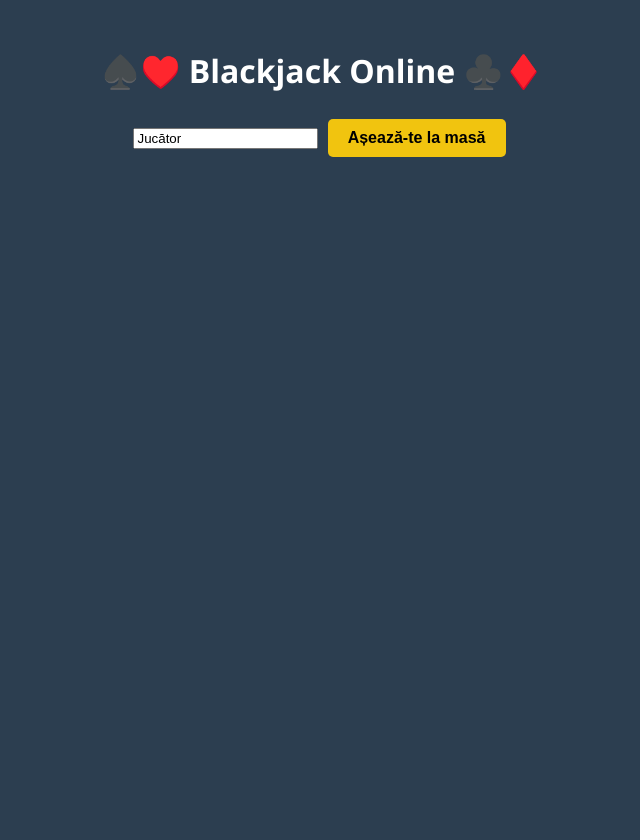
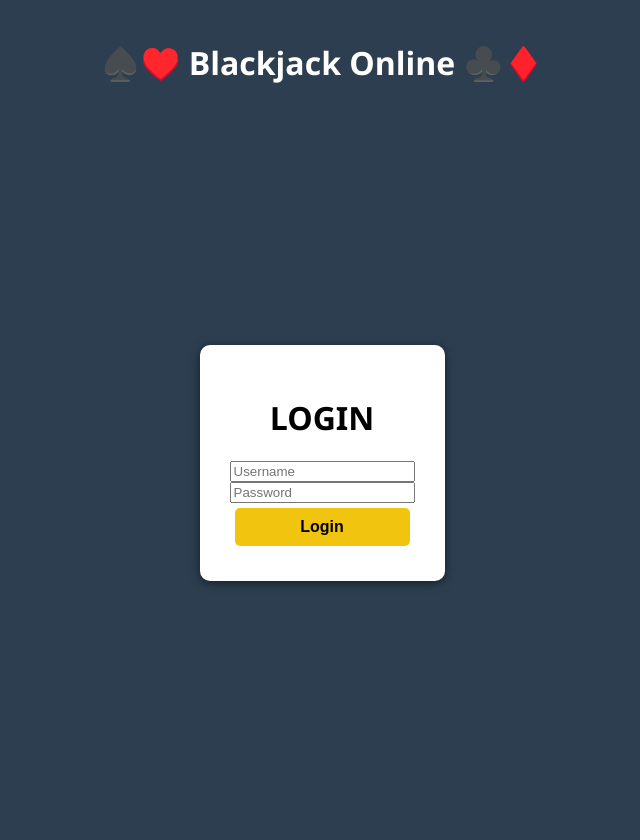
Before and after one commit to Mothyque/Blackjack, a Flask app: page / in a window 1280 px wide. Shown: the whole page, without its empty margins (318-958 px from the left). Before the commit the page ends 157 px from the top, so only its background shows below. Run offline with Flask 3, Linux system fonts and the light colour scheme.

Commit message:
Added database login and documentation

```diff
--- a/app.py
+++ b/app.py
@@ -1,9 +1,19 @@
 from flask import Flask, jsonify, request, render_template
+from database.db_context import DatabaseContext
 from models.player import Player
 from models.dealer import Dealer
 from models.shoe import Shoe
+from repositories.player_repository import PlayerRepository
+from services.player_service import PlayerService
 
 app = Flask(__name__)
+app.secret_key = 'your_secret_key'
+
+db_context = DatabaseContext("sqlite:///blackjack.sqlite3")
+db_context.setup_database()
+session_db = db_context.get_session()
+repo = PlayerRepository(session_db)
+player_service = PlayerService(repo)
 
 current_game_state = {
     "player": None,
@@ -53,17 +63,33 @@ def get_game_json():
 def index():
     return render_template('index.html')
 
+@app.route('/api/login', methods=['POST'])
+def login():
+    data = request.json
+    username = data.get('username')
+    password = data.get('password')
+
+    player = player_service.login_player(username, password)
+    if player:
+        current_game_state["player"] = player
+        state = {
+            "username": player.name,
+            "balance": player.balance
+        }
+        return jsonify({"status": "success", "message": "Login successful", "player": state})
+    else:
+        return jsonify({"status": "error", "message": "Invalid username or password"}), 401
+
 @app.route('/api/start_game', methods=['POST'])
 def start_game():
-    data = request.json
-    name = data.get('name', 'Player') if data else 'Player'
+    p = current_game_state["player"]
+    if not p:
+        return jsonify({"error": "Please login first"}), 401
 
-    current_game_state["player"] = Player(name)
     current_game_state["dealer"] = Dealer()
     current_game_state["shoe"] = Shoe(6)
     current_game_state["round_active"] = True
 
-    p = current_game_state["player"]
     d = current_game_state["dealer"]
     s = current_game_state["shoe"]
 
@@ -78,6 +104,7 @@ def start_game():
 
     if bj_message:
         state["result_message"] = bj_message
+        player_service.save_player_state(p)
 
     return jsonify({"message": "Game started", "game_state": state})
 
@@ -97,6 +124,7 @@ def hit():
             current_game_state["round_active"] = False
             state = get_game_json()
             state["result_message"] = "Player busted! You lose."
+            player_service.save_player_state(player)
             return jsonify({"message": "Player busted!", "game_state": state})
         else:
             return jsonify({"message": "Hit successful", "game_state": get_game_json()})
@@ -131,6 +159,7 @@ def stand():
         p.push_bet()
         message = "It's a push!"
 
+    player_service.save_player_state(p)
     state = get_game_json()
     state["result_message"] = message
     return jsonify({"message": message, "game_state": state})
--- a/static/css/style.css
+++ b/static/css/style.css
@@ -4,9 +4,32 @@ body{
     color: white;
     text-align: center;
     padding: 20px;
+    margin: 0;
+    display: flex;
+    flex-direction: column;
+    align-items: center;
+    min-height: 100vh;
 }
 
-.casino_table{
+.main-content{
+    flex: 1;
+    display: flex;
+    align-items: center;
+    justify-content: center;
+    width: 100%;
+}
+
+.login-container{
+    background-color: white;
+    color: black;
+    padding: 30px;
+    border-radius: 10px;
+    box-shadow: 0 2px 10px rgba(0, 0, 0, 0.5);
+    display: flex;
+    flex-direction: column;
+}
+
+.casino-table{
     background-color: #27ae60;
     padding: 30px;
     border-radius: 15px;
--- a/static/js/script.js
+++ b/static/js/script.js
@@ -1,12 +1,42 @@
+async function login(){
+    const user = document.getElementById('username').value;
+    const pass = document.getElementById('password').value;
+    const errorMsg = document.getElementById('loginErrorMessage');
+    const loginScreen = document.getElementById('loginScreen');
+    const gameBoard = document.getElementById('gameBoard');
+
+    try
+    {
+        const response = await fetch('/api/login',{
+            method: 'POST',
+            headers: { 'Content-Type': 'application/json' },
+            body: JSON.stringify({ username: user, password: pass })
+        });
+
+        const data = await response.json();
+        if (response.ok)
+        {
+            loginScreen.style.display = 'none';
+            gameBoard.style.display = 'block';
+            startGame();
+        }
+        else
+        {
+            errorMsg.innerText = data.message;
+            errorMsg.style.display = 'block';
+            document.getElementById('username').value = user;
+            document.getElementById('password').value = '';
+        }
+    }
+    catch (error)
+    {
+        console.error('Error logging in:', error);
+    }
+}
+
 async function startGame() {
-    const name = document.getElementById('playerName').value;
-    const response = await fetch('/api/start_game', {
-        method: 'POST',
-        headers: { 'Content-Type': 'application/json' },
-        body: JSON.stringify({name : name })
-    });
+    const response = await fetch('/api/start_game', {method: 'POST'});
     const data = await response.json();
-    document.getElementById('setupArea').style.display = 'none';
     document.getElementById('gameBoard').style.display = 'block';
 
     updateUI(data.game_state);
@@ -43,25 +73,39 @@ function updateUI(state) {
     const btnHit = document.getElementById('btnHit');
     const btnStand = document.getElementById('btnStand');
     const btnPlayAgain = document.getElementById('btnPlayAgain');
+    const btnLogin = document.getElementById('btnLogin');
     const gameMessage = document.getElementById('gameMessage');
 
     if (state.round_active && !playerHand.is_busted)
     {
-        btnHit.style.display = 'inline-block';
+        if (playerHand.score == 21)
+        {
+            btnHit.style.display = 'none';
+            btnStand.style.display = 'none';
+            stand();
+        }
+        else
+        {
+            btnHit.style.display = 'inline-block';
+        }
         btnStand.style.display = 'inline-block';
         btnPlayAgain.style.display = 'none';
+        btnLogin.style.display = 'none';
         gameMessage.innerText = '';
     }
     else
     {
         btnHit.style.display = 'none';
         btnStand.style.display = 'none';
+        btnLogin.style.display = 'none';
         btnPlayAgain.style.display = 'inline-block';
         if (state.result_message) {
             gameMessage.innerText = state.result_message;
+            gameMessage.style.display = 'block';
         }
         else {
             gameMessage.innerText = "Bust! You lose.";
+            gameMessage.style.display = 'block';
         }
     }
 }
--- a/templates/index.html
+++ b/templates/index.html
@@ -9,10 +9,15 @@
 </head>
 <body>
     <h1>♠️♥️ Blackjack Online ♣️♦️</h1>
-
-    <div id="setupArea">
-        <input type="text" id="playerName" placeholder="Numele tău" value="Jucător">
-        <button class="btn-start" onclick="startGame()">Așează-te la masă</button>
+    <div class="main-content">
+        <div id="loginScreen">
+            <div class="login-container">
+                <h1> LOGIN </h1>
+                <input type="text" id="username" placeholder="Username">
+                <input type="password" id="password" placeholder="Password">
+                <button class="btn-start" id="btnLogin" onclick="login()"> Login </button>
+                <p id="loginErrorMessage" style="color: red; display: none"> Wrong Password! Try again.</p>
+            </div>
         </div>
 
         <div class="casino-table" id="gameBoard" style="display: none;">
@@ -36,7 +41,7 @@
 
             <h2 id="gameMessage" style="color: #f1c40f; margin-top: 20px;"></h2>
         </div>
-
+    </div>
     <script src="{{ url_for('static', filename='js/script.js') }}"></script>
 </body>
 </html>
--- a/utils/blackjackgame.py
+++ b/utils/blackjackgame.py
@@ -11,8 +11,8 @@ class BlackJackGame:
         self.change_bet = False
         self.insurnace_bet = 0.0
 
-    def set_player_name(self, name: str):
-        self.player = Player(name)
+    def set_player(self, player: Player):
+        self.player = player
 
     def set_change_bet(self, change: bool):
         self.change_bet = change
--- a/utils/gamemenu.py
+++ b/utils/gamemenu.py
@@ -20,7 +20,7 @@ class GameMenu:
                 player = self.check_login(name, password)
                 if player:
                     self.game = BlackJackGame()
-                    self.game.set_player_name(player.name)
+                    self.game.set_player(player)
                     self.run_game_loop()
             elif choice == '2':
                 print("Thanks for playing! Goodbye!")
@@ -46,6 +46,7 @@ class GameMenu:
                     break
                 elif play_again == 'n':
                     print("Thanks for playing! Goodbye!")
+                    self.player_service.save_player_state(self.game.player)
                     return
                 elif play_again == 'b':
                     self.game.set_change_bet(True)
```
Also changed, not shown: game_engine.py (+39 -4 lines), blackjack.sqlite3 (added), utils/tempCodeRunnerFile.py (added), 3 other files. Lines whose indentation alone changed are shown as unchanged.
